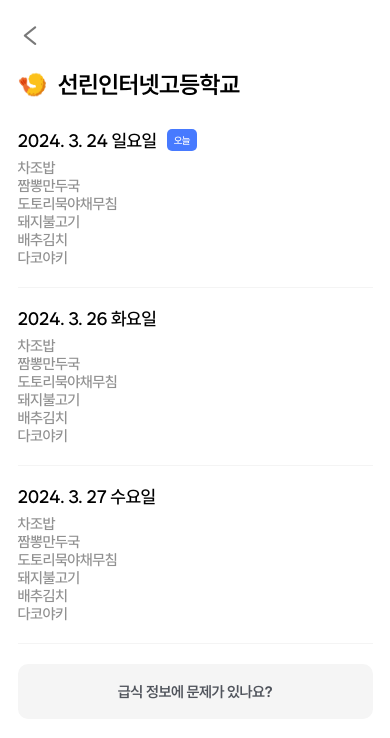
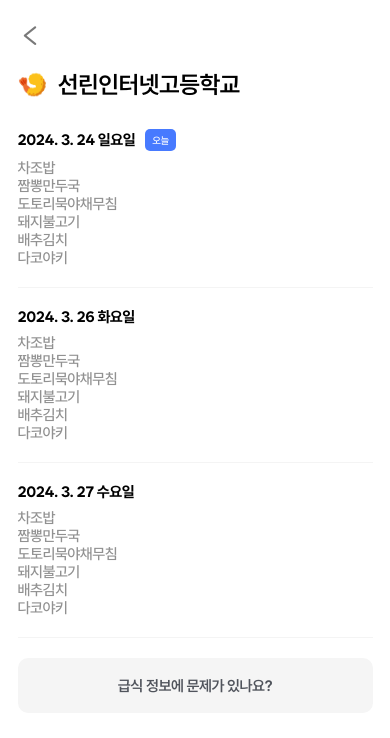
Before and after one commit to iamfiro/sunrin-life-app, a React Native app: screen /Food in a window 390 px wide. Shown: the top 738 px of the page. Built offline with nearby package versions, Linux system fonts and the light colour scheme.

Commit message:
💄 Update Title size in ScreenFood component

```diff
--- a/screens/food.tsx
+++ b/screens/food.tsx
@@ -43,7 +43,7 @@
                             return (
                                 <View key={index} style={{ paddingBottom: 20, marginBottom: 20, borderColor: '#f4f4f4', borderBottomWidth: 1 }}>
                                     <View style={{ flexDirection: 'row', alignItems: 'center' }}>
-                                        <Title size={4} color="#000000" weight="200" marginBottom={8}>{item.date.getFullYear()}. {item.date.getMonth() + 1}. {item.date.getDate()} {DayToKorean(item.date)}</Title>
+                                        <Title size={5} color="#000000" weight="400" marginBottom={8}>{item.date.getFullYear()}. {item.date.getMonth() + 1}. {item.date.getDate()} {DayToKorean(item.date)}</Title>
                                         {
                                             item.date.toDateString() === new Date().toDateString() ?
                                                 <View style={{ backgroundColor: '#477AFF', paddingHorizontal: 7, paddingVertical: 5, borderRadius: 5, marginLeft: 10, marginBottom: 8 }}>
```
